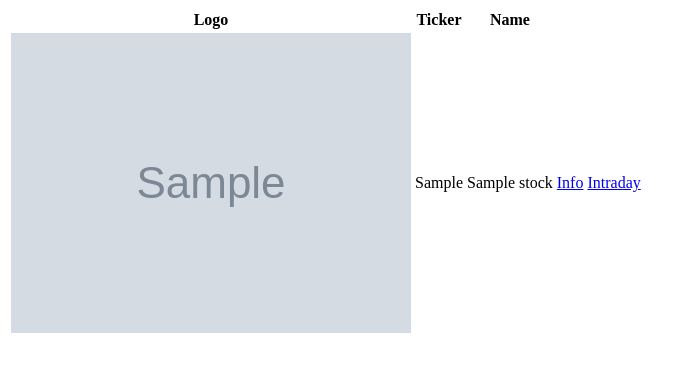
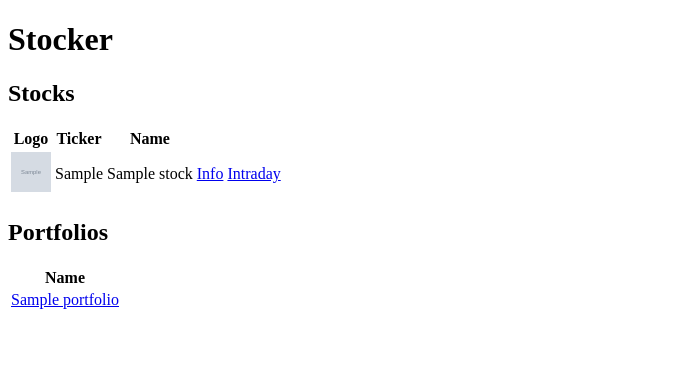
Before and after one commit to ondrik/stocker, a Django app: page /stockerapp/ in a window 1280 px wide. Shown: the top 372 px of the page, without its empty margins (0-696 px from the left). Run offline with Django 3.2, Linux system fonts and the light colour scheme; tables that the repository leaves empty hold one stand-in row (values such as "Sample post"); grey boxes marked "Sample" are stand-in pictures.

Commit message:
stockerkapp/: basic portfolio page

```diff
--- a/stockerapp/admin.py
+++ b/stockerapp/admin.py
@@ -2,6 +2,8 @@ from django.contrib import admin
 
 from .models import Stock
 from .models import Order
+from .models import Portfolio
 
 admin.site.register(Stock)
 admin.site.register(Order)
+admin.site.register(Portfolio)
--- a/stockerapp/models.py
+++ b/stockerapp/models.py
@@ -1,6 +1,7 @@
 from django.db import models
 
 from .iex_proxy import get_company_info
+
 
 # A class representing a stock
 class Stock(models.Model):
@@ -23,14 +24,25 @@ class Stock(models.Model):
             assert False
 
 
+# A class representing a portfolio of stocks
+class Portfolio(models.Model):
+    name = models.CharField(max_length=100)
+
+    # conversion to string
+    def __str__(self):
+        return self.name
+
+
 # A class representing a buying or selling order
 class Order(models.Model):
     stock = models.ForeignKey(Stock, on_delete=models.CASCADE)
+    portfolio = models.ForeignKey(Portfolio, on_delete=models.CASCADE)
     amount = models.IntegerField(default=0)
     unit_price = models.DecimalField(max_digits=20, decimal_places=6)
     fee = models.DecimalField(max_digits=20, decimal_places=6)
     date = models.DateTimeField("Execution date and time")
 
+    # conversion to string
     def __str__(self):
         return stock.ticker + \
             ", amount: " + str(self.amount) + \
--- a/stockerapp/templates/stockerapp/index.html
+++ b/stockerapp/templates/stockerapp/index.html
@@ -1,3 +1,12 @@
+ <!DOCTYPE html>
+ <html>
+   <head>
+     <meta charset="UTF-8">
+     <title>Stocker</title>
+   </head>
+   <body>
+    <h1>Stocker</h1>
+    <h2>Stocks</h2>
     {% if stock_list %}
       <table>
         <tr>
@@ -8,14 +17,31 @@
         </tr>
         {% for stock in stock_list %}
         <tr>
-      <td><img src="{{ stock.logo_url }}" /></td>
+          <td><img src="{{ stock.logo_url }}" height="40" width="40"/></td>
           <td>{{ stock.ticker }}</td>
           <td>{{ stock.company_name }}</td>
-      <td><a href="/stockerapp/stockinfo/{{ stock.ticker }}/">Info</a></td>
-      <td><a href="/stockerapp/stockdaily/{{ stock.ticker }}/">Intraday</a></td>
+          <td><a href="{% url 'stockinfo' stock.ticker %}">Info</a></td>
+          <td><a href="{% url 'stockdaily' stock.ticker %}">Intraday</a></td>
         </tr>
         {% endfor %}
       </table>
     {% else %}
         <p>No stocks are available.</p>
     {% endif %}
+    <h2>Portfolios</h2>
+    {% if portfolio_list %}
+      <table>
+        <tr>
+          <th>Name</th>
+        </tr>
+        {% for portfolio in portfolio_list %}
+        <tr>
+          <td><a href="{% url 'portfolio' portfolio.id %}">{{ portfolio.name }}</a></td>
+        </tr>
+        {% endfor %}
+      </table>
+    {% else %}
+        <p>No portfolios are available.</p>
+    {% endif %}
+   </body>
+ </html>
--- a/stockerapp/urls.py
+++ b/stockerapp/urls.py
@@ -6,4 +6,5 @@ urlpatterns = [
     path('', views.index, name='index'),
     path('stockinfo/<str:ticker>/', views.stockinfo, name='stockinfo'),
     path('stockdaily/<str:ticker>/', views.stockdaily, name='stockdaily'),
+    path('portfolio/<int:portfolio_id>/', views.portfolio, name='portfolio'),
 ]
--- a/stockerapp/views.py
+++ b/stockerapp/views.py
@@ -1,27 +1,28 @@
 from django.http import HttpResponse
-from django.shortcuts import render
+from django.shortcuts import render, get_object_or_404
 
 import pandas as pd
 
 from datetime import datetime, date, timedelta
 
-from .models import Stock
+from .models import Stock, Portfolio
 from .plotting import plot_candlestick
 from .iex_proxy import get_company_info, get_historical_data, get_intraday_data
 
 # index
 def index(request):
     stock_list = Stock.objects.order_by('ticker')
+    portfolio_list = Portfolio.objects.order_by('name')
     context = {
-        'stock_list': stock_list
+        'stock_list': stock_list,
+        'portfolio_list': portfolio_list,
     }
     return render(request, 'stockerapp/index.html', context)
 
 # stock information
 def stockinfo(request, ticker):
 
-    stock = Stock(ticker=ticker)
-
+    stock = get_object_or_404(Stock, ticker=ticker)
 
     # iex_stock = iexstocks.Stock(stock.ticker, output_format='pandas', token=IEX_TOKEN)
     # iex_stock = iexstocks.Stock(stock.ticker, output_format='json', token=IEX_TOKEN)
@@ -50,9 +51,10 @@ def stockinfo(request, ticker):
 
     return render(request, 'stockerapp/stockinfo.html', context)
 
+
 # stock daily information
 def stockdaily(request, ticker):
-    stock = Stock(ticker=ticker)
+    stock = get_object_or_404(Stock, ticker=ticker)
 
     # iex_stock = iexstocks.Stock(stock.ticker, output_format='json', token=IEX_TOKEN)
     company = get_company_info(stock.ticker)
@@ -77,3 +79,13 @@ def stockdaily(request, ticker):
     }
 
     return render(request, 'stockerapp/stockdaily.html', context)
+
+
+# information about portfolio
+def portfolio(request, portfolio_id):
+    portfolio = get_object_or_404(Portfolio, id=portfolio_id)
+    context = {
+        'portfolio': portfolio,
+    }
+
+    return render(request, 'stockerapp/portfolio.html', context)
```
Also changed, not shown: stockerapp/templates/stockerapp/portfolio.html (added, +12 -0 lines), stockerapp/migrations/0003_auto_20200308_1147.py (added). Lines whose indentation alone changed are shown as unchanged.
